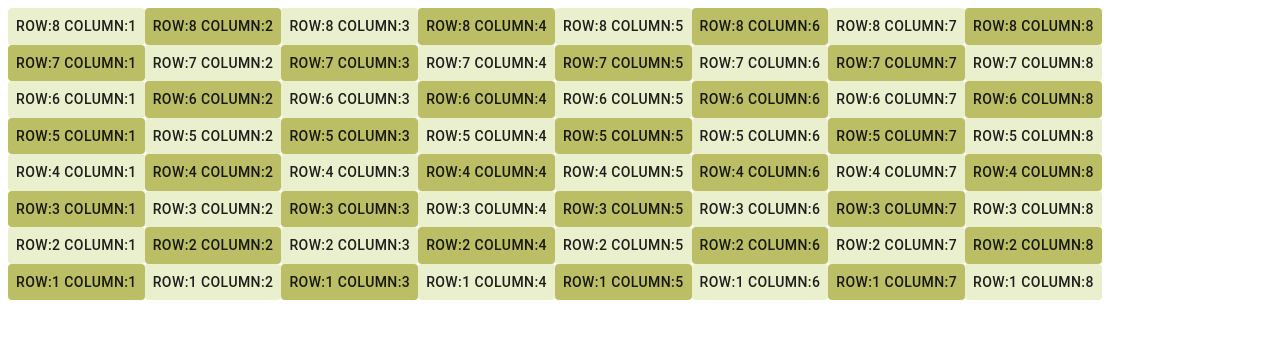
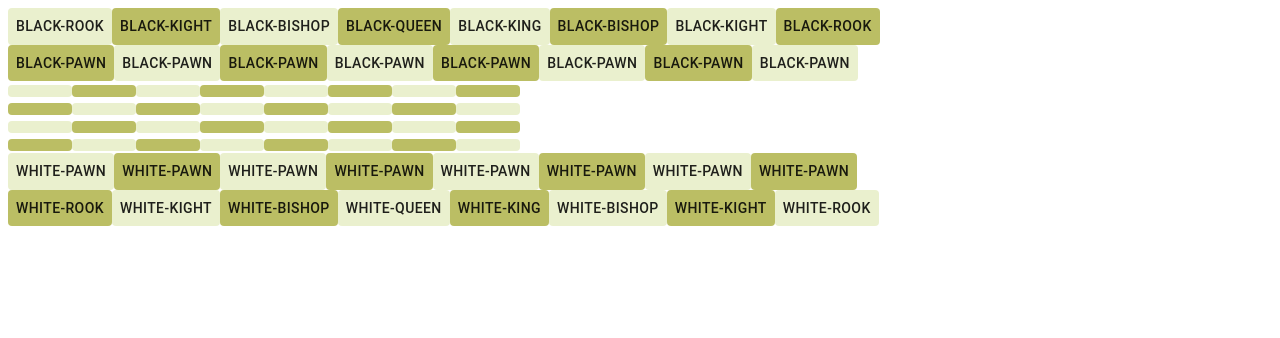
Before and after one commit to hubertTCM/chess, a React app in the folder spa/: page / in a window 1280 px wide. Shown: the top 338 px of the page. Built offline with nearby package versions, Linux system fonts and the light colour scheme.

Commit message:
init role position

```diff
--- a/spa/src/components/square.tsx
+++ b/spa/src/components/square.tsx
@@ -17,14 +17,14 @@ const useStyles = makeStyles(theme => ({
 }));
 
 const Square = (props: SquareProps) => {
-  const { position } = props;
+  const { position, role } = props;
   const { row, column } = position;
   const isDark = (row + column) % 2 == 0;
   const classes = useStyles();
   return (
-    <Button
-      className={isDark ? classes.dark : classes.light}
-    >{`row:${position.row} column:${position.column}`}</Button>
+    <Button className={isDark ? classes.dark : classes.light}>
+      {role && `${role.player}-${role.piece}`}
+    </Button>
   );
 };
 
--- a/spa/src/game.tsx
+++ b/spa/src/game.tsx
@@ -1,6 +1,6 @@
-import React from "react";
+import React, { useState } from "react";
 
-import { Position, PositionOption } from "./type";
+import { PositionOption, LiveRole } from "./type";
 import { makeStyles } from "@material-ui/core";
 import Square from "./components/square";
 
@@ -9,23 +9,87 @@ const useStyles = makeStyles(theme => ({
   row: {}
 }));
 
-type ClassesType = ReturnType<typeof useStyles>;
 const options: PositionOption[] = [1, 2, 3, 4, 5, 6, 7, 8];
-const renderRow = (row: PositionOption, classes: ClassesType) => {
-  return (
-    <div className={classes.row}>
-      {options.map(column => {
-        return <Square position={{ row, column }}></Square>;
-      })}
-    </div>
+const initLiveRoles = (): LiveRole[] => {
+  let result: LiveRole[] = [
+    {
+      role: { player: "white", piece: "rook" },
+      position: { row: 1, column: 1 }
+    },
+    {
+      role: { player: "white", piece: "kight" },
+      position: { row: 1, column: 2 }
+    },
+    {
+      role: { player: "white", piece: "bishop" },
+      position: { row: 1, column: 3 }
+    },
+    {
+      role: { player: "white", piece: "queen" },
+      position: { row: 1, column: 4 }
+    },
+    {
+      role: { player: "white", piece: "king" },
+      position: { row: 1, column: 5 }
+    },
+    {
+      role: { player: "white", piece: "bishop" },
+      position: { row: 1, column: 6 }
+    },
+    {
+      role: { player: "white", piece: "kight" },
+      position: { row: 1, column: 7 }
+    },
+    {
+      role: { player: "white", piece: "rook" },
+      position: { row: 1, column: 8 }
+    }
+  ];
+
+  options.map(column =>
+    result.push({
+      role: { player: "white", piece: "pawn" },
+      position: { row: 2, column }
+    })
   );
+
+  const positionPairs: [PositionOption, PositionOption][] = [[1, 8], [2, 7]];
+  positionPairs.map(([whiteRow, blackRow]) => {
+    const whiteLiveRoles: LiveRole[] = result.filter(
+      x => x.position.row === whiteRow
+    );
+    whiteLiveRoles.map(x => {
+      const { role, position } = x;
+      result.push({
+        role: { ...role, player: "black" },
+        position: { ...position, row: blackRow }
+      });
+    });
+  });
+
+  return result;
 };
 const Game = () => {
   const classes = useStyles();
+  const [liveRoles] = useState<LiveRole[]>(initLiveRoles());
   return (
     <div className={classes.root}>
-      {options.map(x => {
-        return renderRow(x, classes);
+      {options.map(row => {
+        return (
+          <div className={classes.row}>
+            {options.map(column => {
+              const liveRole = liveRoles.find(
+                x => x.position.row === row && x.position.column === column
+              );
+              return (
+                <Square
+                  position={{ row, column }}
+                  role={liveRole && liveRole.role}
+                ></Square>
+              );
+            })}
+          </div>
+        );
       })}
     </div>
   );
```
Also changed, not shown: spa/src/type.ts (+8 -4 lines).
